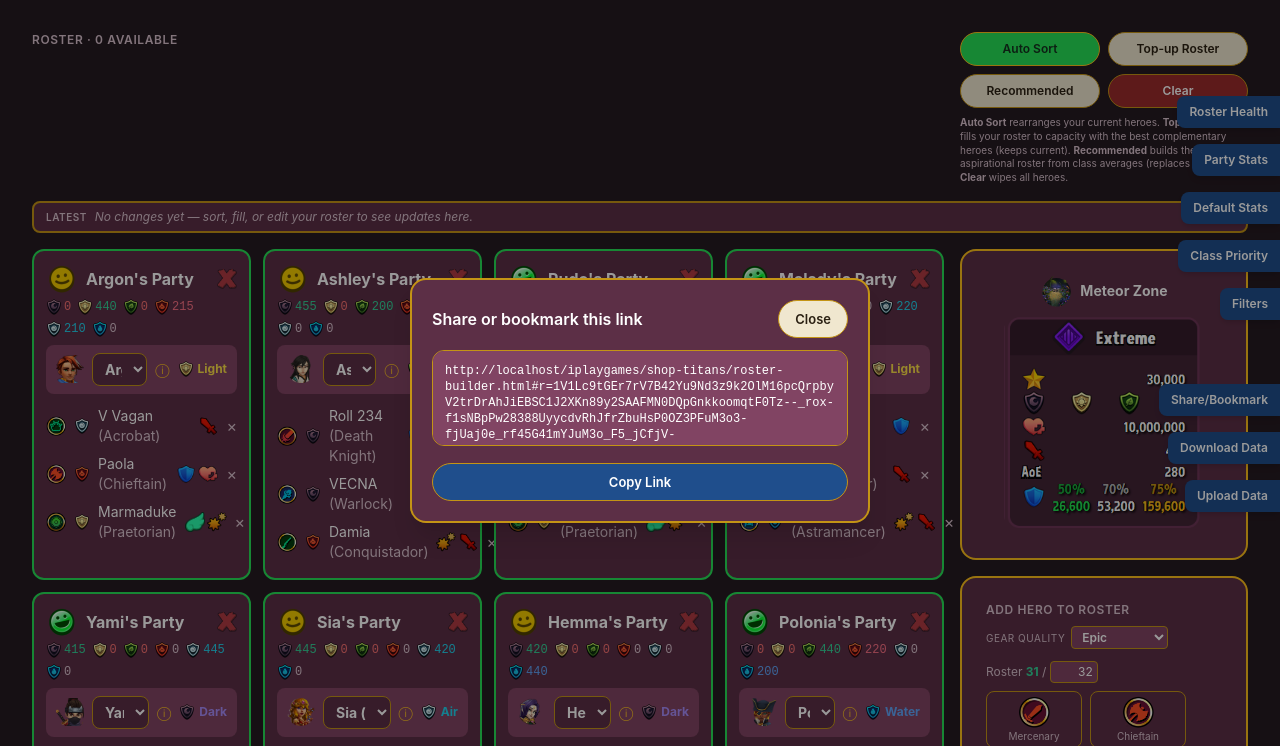
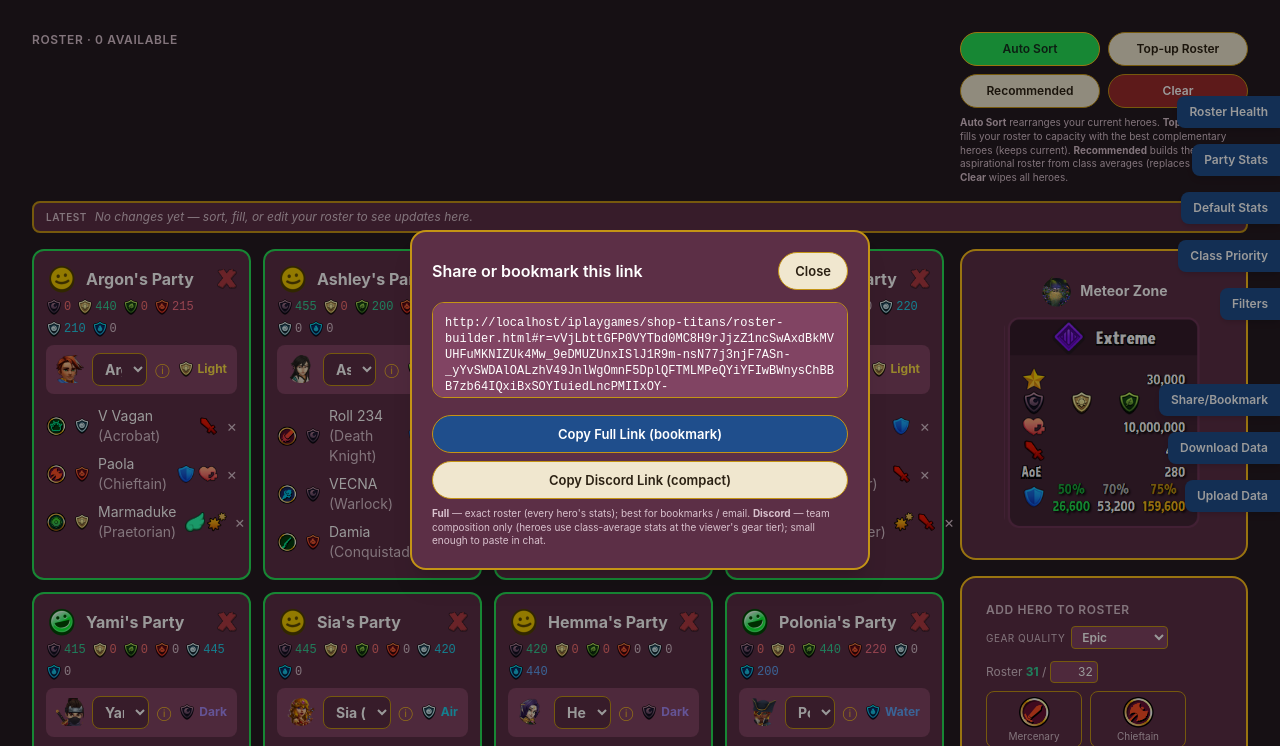
Before and after one commit to BelforgeGameStudio/belforgegamestudio.github.io, a website: page iplaygames/shop-titans/roster-builder.html in a window 1280 px wide. Both pictures are taken after a click on the button "Share/Bookmark". Shown: the top 746 px of the page. Drawn offline with Linux system fonts and the light colour scheme.

Commit message:
added discord share link (compact); since link size is too large

```diff
--- a/iplaygames/shop-titans/_js/roster-builder.js
+++ b/iplaygames/shop-titans/_js/roster-builder.js
@@ -1667,8 +1667,15 @@
     w.write(bytes); w.close();
     return new Response(ds.readable).arrayBuffer().then(function (ab) { return new TextDecoder().decode(ab); });
   }
-  function encodeShareLink() { // -> Promise<string> full URL with #r= hash
-    return deflateRaw(toJSON()).then(function (bytes) { return location.origin + location.pathname + "#r=" + bytesToB64url(bytes); });
+  function encodeShareLink(compact) { // -> Promise<string> full URL with #r= hash
+    // Always drop the per-quality stat TABLES (≈80% of the payload) — identical on the recipient's
+    // page (baked into roster-data.js), so they're supplied locally on load.
+    var o = JSON.parse(toJSON());
+    delete o.classStatsByQuality;
+    // Compact ("Discord") link: also drop each hero's override stats → composition only. Heroes
+    // load with null stats and inherit class averages at the viewer's gear tier (~1.3KB total).
+    if (compact) o.heroes = o.heroes.map(function (h) { return { id: h.id, name: h.name, className: h.className, partyId: h.partyId }; });
+    return deflateRaw(JSON.stringify(o)).then(function (bytes) { return location.origin + location.pathname + "#r=" + bytesToB64url(bytes); });
   }
 
   // Share: centered overlay (opacity-toggled, not a slide panel). Generates a self-contained link
@@ -1677,12 +1684,15 @@
   var shareBackdrop = document.getElementById("shareBackdrop");
   var shareText = document.getElementById("shareText");
   var bareUrl = function () { return location.origin + location.pathname; };
+  var _compactLink = ""; // pre-generated composition-only link for the Discord button
   function openShare() {
+    _compactLink = "";
     if (shareText) {
       if (SHARE_SUPPORTED) {
         shareText.value = "Generating link…";
-        encodeShareLink().then(function (url) { if (shareText) shareText.value = url; })
+        encodeShareLink(false).then(function (url) { if (shareText) shareText.value = url; })
           .catch(function () { if (shareText) shareText.value = bareUrl(); });
+        encodeShareLink(true).then(function (url) { _compactLink = url; }).catch(function () { _compactLink = ""; });
       } else {
         shareText.value = bareUrl();
       }
@@ -1697,6 +1707,8 @@
   if (shareBackdrop) shareBackdrop.addEventListener("click", closeShare);
   if (shareModal) shareModal.addEventListener("click", function (e) { if (e.target === shareModal) closeShare(); }); // click outside the card
   wireCopyButton(document.getElementById("shareCopyBtn"), shareText);
+  // Discord button copies the pre-generated compact (composition-only) link; falls back to the full link.
+  wireCopyButton(document.getElementById("shareDiscordBtn"), function () { return _compactLink || (shareText ? shareText.value : bareUrl()); });
 
   // "Why I chose this" centered overlay (Recommended reasoning) — same open/close pattern as Share.
   var reasonModal = document.getElementById("reasonModal");
@@ -2180,8 +2192,14 @@
     var m = String(location.hash || "").match(/[#&]r=([^&]+)/);
     if (!m) return;
     inflateRaw(b64urlToBytes(m[1])).then(function (json) {
-      try { loadJSON(json); setUpdate("Loaded a shared roster from the link."); render(); }
-      catch (e) { /* shared data invalid — keep the current roster */ }
+      try {
+        var data = JSON.parse(json);
+        // Links omit the gear-tier stat tables — keep this page's own (baked-in) tables.
+        if (!data.classStatsByQuality) data.classStatsByQuality = state.classStatsByQuality;
+        loadJSON(JSON.stringify(data));
+        setUpdate("Loaded a shared roster from the link.");
+        render();
+      } catch (e) { /* shared data invalid — keep the current roster */ }
     }).catch(function () { /* corrupt/garbled link — keep the current roster */ });
   })();
 })();
--- a/iplaygames/shop-titans/roster-builder.html
+++ b/iplaygames/shop-titans/roster-builder.html
@@ -163,7 +163,9 @@
       </div>
       <textarea id="shareText" readonly spellcheck="false"
         class="w-full h-24 p-3 rounded-xl bg-hoverBg border border-borderc text-textPrimary font-mono text-xs resize-none focus:outline-none focus:ring-1 focus:ring-accent"></textarea>
-      <button id="shareCopyBtn" class="btn-primary mt-3 w-full">Copy Link</button>
+      <button id="shareCopyBtn" class="btn-primary mt-3 w-full">Copy Full Link (bookmark)</button>
+      <button id="shareDiscordBtn" class="btn-white mt-2 w-full">Copy Discord Link (compact)</button>
+      <p class="text-[10px] text-textSecondary mt-2 leading-snug"><b>Full</b> — exact roster (every hero's stats); best for bookmarks / email. <b>Discord</b> — team composition only (heroes use class-average stats at the viewer's gear tier); small enough to paste in chat.</p>
     </div>
   </div>
 
```
